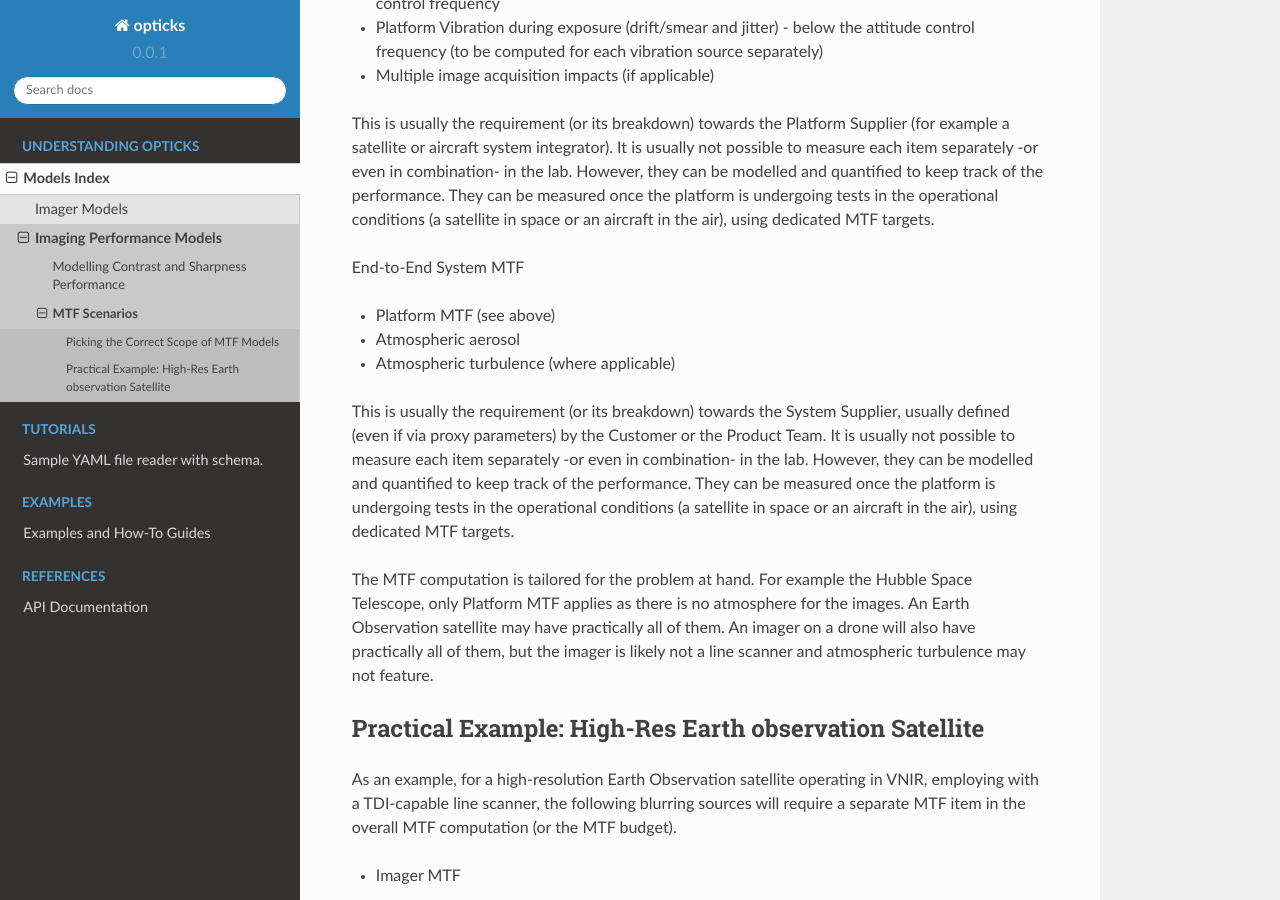
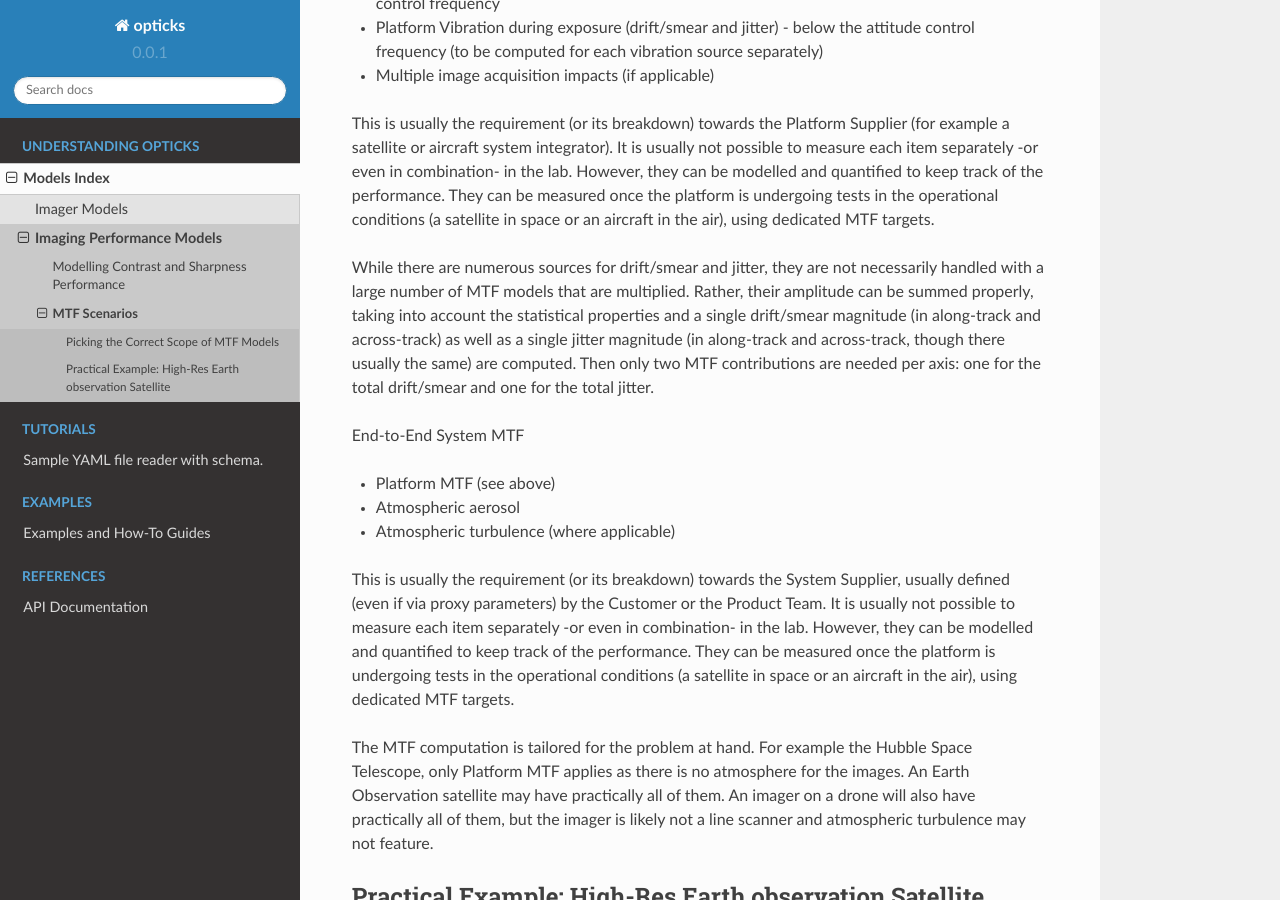
Before and after one commit to egemenimre/opticks, a Sphinx documentation site: the page built from docs/models/mtf_scenarios.md, in a window 1280 px wide and 900 px high, scrolled down 848 px. Built offline with Sphinx 7.4.7 and the Read the Docs theme 2.0.0, drawn with Linux system fonts in a browser that asks for light colours.

Commit message:
added comment about handling all drift and jitter components

```diff
--- a/docs/models/mtf_scenarios.md
+++ b/docs/models/mtf_scenarios.md
@@ -25,6 +25,8 @@ Platform MTF
 - Multiple image acquisition impacts (if applicable)
 
 This is usually the requirement (or its breakdown) towards the Platform Supplier (for example a satellite or aircraft system integrator). It is usually not possible to measure each item separately -or even in combination- in the lab. However, they can be modelled and quantified to keep track of the performance. They can be measured once the platform is undergoing tests in the operational conditions (a satellite in space or an aircraft in the air), using dedicated MTF targets.
+
+While there are numerous sources for drift/smear and jitter, they are not necessarily handled with a large number of MTF models that are multiplied. Rather, their amplitude can be summed properly, taking into account the statistical properties and a single drift/smear magnitude (in along-track and across-track) as well as a single jitter magnitude (in along-track and across-track, though there usually the same) are computed. Then only two MTF contributions are needed per axis: one for the total drift/smear and one for the total jitter.
 
 End-to-End System MTF
 
```
